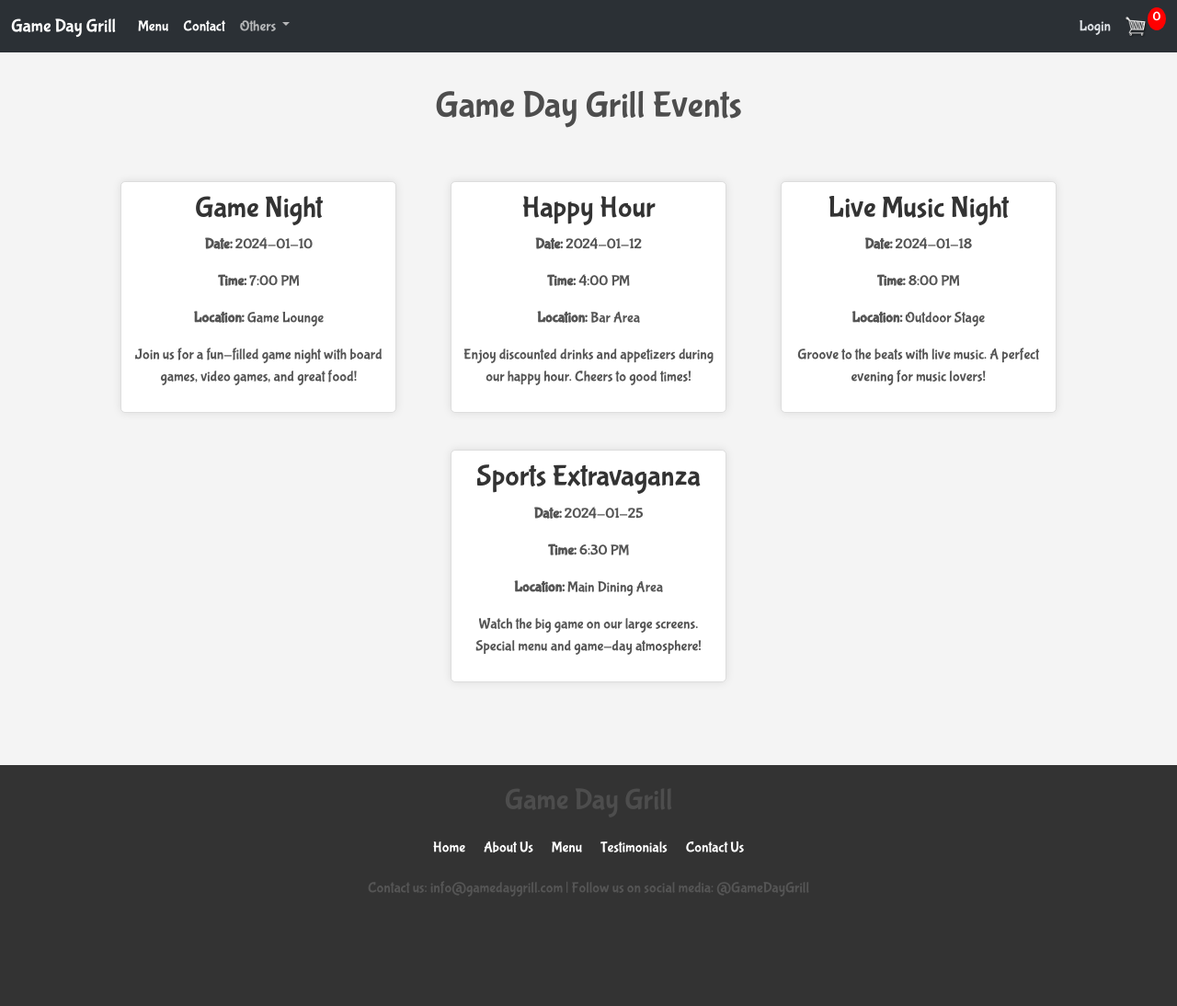
After one commit to GreenTreeGaming/Game-Day-Grill, a Django app: page /events/ in a window 1280 px wide. The commit adds this page. Shown: the whole page at 92% size. Run offline with Django 4.2, Linux system fonts and the light colour scheme.

Commit message:
extras page

```diff
--- /dev/null
+++ b/gamedaygrill/store/templates/store/events.html
@@ -0,0 +1,83 @@
+{% extends 'store/main.html' %}
+{% load static %}
+{% block content %}
+
+<style>
+    body {
+        background-color: #f4f4f4;
+        margin: 0;
+        padding: 0;
+    }
+
+    header {
+        color: #fff;
+        text-align: center;
+        padding: 10px;
+    }
+
+    .event-container {
+        display: flex;
+        flex-wrap: wrap;
+        justify-content: space-around;
+        padding: 20px;
+    }
+
+    .event-card {
+        width: 300px;
+        margin: 20px;
+        padding: 10px;
+        border: 1px solid #ddd;
+        background-color: #fff;
+        border-radius: 5px;
+        box-shadow: 0 0 10px rgba(0, 0, 0, 0.1);
+    }
+
+    h2 {
+        color: #333;
+    }
+
+    p {
+        color: #555;
+    }
+</style>
+
+
+<header>
+    <h1>Game Day Grill Events</h1>
+</header>
+
+<div class="event-container">
+    <div class="event-card">
+        <h2>Game Night</h2>
+        <p><strong>Date:</strong> 2024-01-10</p>
+        <p><strong>Time:</strong> 7:00 PM</p>
+        <p><strong>Location:</strong> Game Lounge</p>
+        <p>Join us for a fun-filled game night with board games, video games, and great food!</p>
+    </div>
+
+    <div class="event-card">
+        <h2>Happy Hour</h2>
+        <p><strong>Date:</strong> 2024-01-12</p>
+        <p><strong>Time:</strong> 4:00 PM</p>
+        <p><strong>Location:</strong> Bar Area</p>
+        <p>Enjoy discounted drinks and appetizers during our happy hour. Cheers to good times!</p>
+    </div>
+
+    <div class="event-card">
+        <h2>Live Music Night</h2>
+        <p><strong>Date:</strong> 2024-01-18</p>
+        <p><strong>Time:</strong> 8:00 PM</p>
+        <p><strong>Location:</strong> Outdoor Stage</p>
+        <p>Groove to the beats with live music. A perfect evening for music lovers!</p>
+    </div>
+
+    <div class="event-card">
+        <h2>Sports Extravaganza</h2>
+        <p><strong>Date:</strong> 2024-01-25</p>
+        <p><strong>Time:</strong> 6:30 PM</p>
+        <p><strong>Location:</strong> Main Dining Area</p>
+        <p>Watch the big game on our large screens. Special menu and game-day atmosphere!</p>
+    </div>
+</div>
+
+{% endblock content %}
--- a/gamedaygrill/store/templates/store/main.html
+++ b/gamedaygrill/store/templates/store/main.html
@@ -69,7 +69,7 @@
                             Others
                         </a>
                         <ul class="dropdown-menu">
-                            <li><a class="dropdown-item" href="#">Event Listing</a></li>
+                            <li><a class="dropdown-item" href="{% url 'events' %}">Event Listing</a></li>
                             <li><a class="dropdown-item" href="{% url 'reservation' %}">Reservation</a></li>
                         </ul>
                     </li>
--- a/gamedaygrill/store/urls.py
+++ b/gamedaygrill/store/urls.py
@@ -18,4 +18,6 @@ urlpatterns = [
 
     path('contact/', views.contact, name='contact'),
     path('reservation/', views.reservation, name='reservation'),
+
+    path('events/', views.events, name='events'),
 ]
--- a/gamedaygrill/store/views.py
+++ b/gamedaygrill/store/views.py
@@ -40,6 +40,18 @@ def checkout(request):
 
     context = {'items': items, 'order': order, 'cartItems': cartItems}
     return render(request, 'store/checkout.html', context)
+
+def events(request):
+    data = cartData(request)
+
+    cartItems = data['cartItems']
+    order = data['order']
+    items = data['items']
+
+    products = Product.objects.all()
+    context = {'products': products, 'cartItems': cartItems}
+
+    return render(request, 'store/events.html', context)
 
 
 
```
Also changed, not shown: gamedaygrill/db.sqlite3.
